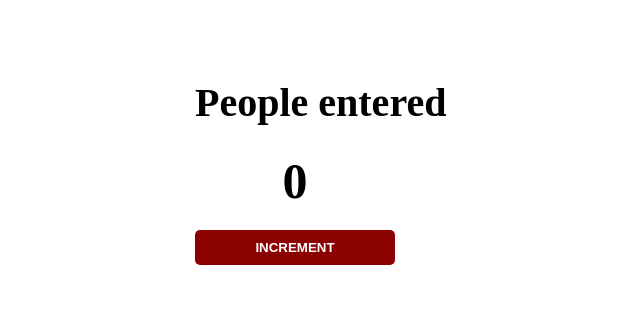
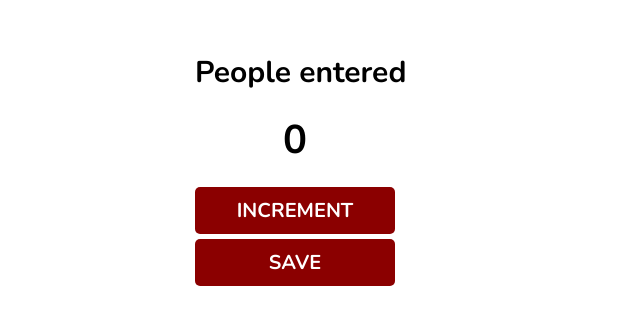
Before and after one commit to Neo1Coder/passenger-counter, a plain HTML site: page index.html in a window 1280 px wide. Shown: the part 239-564 px from the top of the page, without its empty margins (295-935 px from the left). Drawn offline with nearby package versions, Linux system fonts and the light colour scheme.

Commit message:
added a save button

```diff
--- a/assets/script.js
+++ b/assets/script.js
@@ -75,3 +75,14 @@ function increament() {
 // increament()
 // increament()
 // increament()
+
+
+function save() {
+
+
+    console.log(countEl)
+
+
+}
+
+save()
--- a/assets/style.css
+++ b/assets/style.css
@@ -9,8 +9,9 @@ h2 {
 
 h1 {
 
-    font-size: 40px;
+    font-size: 30px;
     font-weight: bold;
+    font-family: "nunito", "sans-serif";
 }
 
 button {
@@ -27,6 +28,17 @@ button {
 #increament-btn  {
 
     background: darkred;
+    font-size: 20px;
+    font-weight: bold;
+    font-family: "nunito", "sans-serif";
+}
+
+#save-btn  {
+
+    background: darkred;
+    font-size: 20px;
+    font-weight: bold;
+    font-family: "nunito", "sans-serif";
 }
 
 body {
@@ -54,5 +66,8 @@ body {
     display: flex;
     align-items: center;
     justify-content: center;
+    font-size: 40px;
+    font-weight: bold;
+    font-family: "nunito", "sans-serif";
 
 }
--- a/index.html
+++ b/index.html
@@ -15,7 +15,7 @@
     <h1>People entered</h1>
     <h2 id="count-el">0</h2>
     <button id="increament-btn" onclick="increament()">INCREMENT</button>
-
+    <button id="save-btn" onclick="save()">SAVE</button>
     <script src="assets/script.js"></script>
 
 </body>
```
